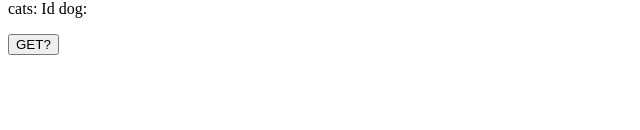
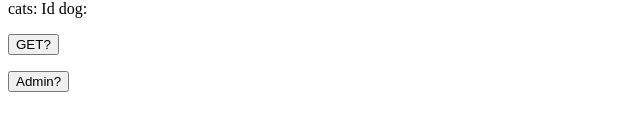
Before and after one commit to koyamal/pra_vue3, a Vue app in the folder vuePractive/: page / in a window 1280 px wide. Shown: the part 184-314 px from the top of the page, without its empty margins (0-640 px from the left). Built offline with nearby package versions, Linux system fonts and the light colour scheme.

Commit message:
Add p tag and button tag

```diff
--- a/vuePractive/src/components/atom/F.vue
+++ b/vuePractive/src/components/atom/F.vue
@@ -99,4 +99,8 @@
     </p>
     <button @click="() => isGetAllData = !isGetAllData">GET?</button>
   </p>
+  <div>
+    <p v-if="isAdmin">Admin !!</p>
+    <button @click="setIsAdmin">Admin?</button>
+  </div>
 </template>
```
